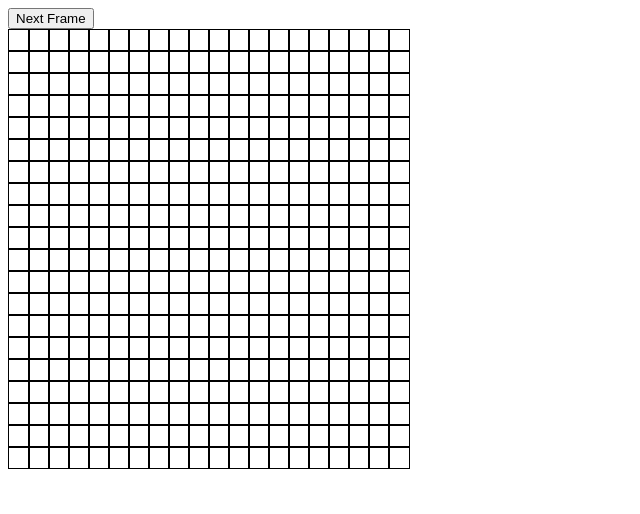
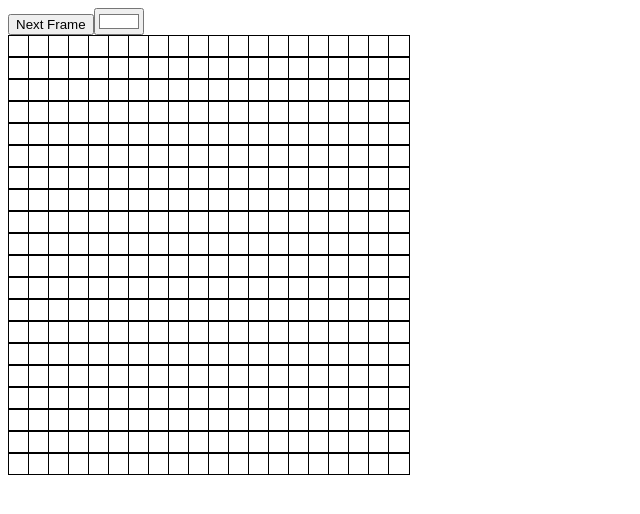
Before and after one commit to tomcorey26/pixel-animator, a React (Create React App) app: page / in a window 1280 px wide. Shown: the top 514 px of the page, without its empty margins (0-640 px from the left). Built offline with nearby package versions, Linux system fonts and the light colour scheme.

Commit message:
different colors now work on grid

```diff
--- a/src/components/Grid.tsx
+++ b/src/components/Grid.tsx
@@ -9,7 +9,7 @@ const numCols = 20;
 const createGrid = (numRows: number, numCols: number) => {
   const rows = [];
   for (let i = 0; i < numRows; i++) {
-    rows.push(Array.from(Array(numCols), () => 0));
+    rows.push(Array.from(Array(numCols), () => "#ffffff"));
   }
   return rows;
 };
@@ -20,10 +20,12 @@ const Grid: React.FC = () => {
     return createGrid(numRows, numCols);
   });
   const [running, setRunning] = useState(false);
+  const [globalColor, setGlobalColor] = useState("#ffffff");
 
   const handleTileClick = (i: number, k: number) => {
-    const newGrid = produce(grid, gridCopy => {
-      gridCopy[i][k] = grid[i][k] ? 0 : 1;
+    const newGrid: any = produce(grid, gridCopy => {
+      console.log(globalColor);
+      gridCopy[i][k] = grid[i][k] !== "#ffffff" ? "#ffffff" : globalColor;
     });
     setGrid(newGrid);
   };
@@ -31,6 +33,10 @@ const Grid: React.FC = () => {
   const createNewFrame = () => {
     setFrames([...frames, grid]);
     setGrid(createGrid(numRows, numCols));
+  };
+
+  const handleColorChange = (event: any) => {
+    setGlobalColor(event.target.value);
   };
 
   return (
@@ -42,6 +48,15 @@ const Grid: React.FC = () => {
       >
         Next Frame
       </button>
+
+      <input
+        type="color"
+        id="color"
+        name="head"
+        value={globalColor}
+        onChange={handleColorChange}
+      />
+
       <div
         style={{
           display: "grid",
@@ -53,9 +68,8 @@ const Grid: React.FC = () => {
             <Tile
               key={`${i}-${k}`}
               isFilled={grid[i][k]}
-              i={i}
-              k={k}
               onClick={() => handleTileClick(i, k)}
+              color={grid[i][k]}
             />
           ))
         )}
--- a/src/components/Tile.tsx
+++ b/src/components/Tile.tsx
@@ -1,20 +1,19 @@
-import React from "react";
+import React, { useState } from "react";
 
 interface Props {
-  i: number;
-  k: number;
-  isFilled: number;
-  onClick: any;
+  isFilled: string;
+  onClick: () => void;
+  color: string;
 }
 
-const Tile: React.FC<Props> = ({ onClick, isFilled }) => {
+const Tile: React.FC<Props> = ({ onClick, isFilled, color }) => {
   return (
     <div
       onClick={onClick}
       style={{
         width: 20,
         height: 20,
-        backgroundColor: isFilled ? "pink" : undefined,
+        backgroundColor: isFilled ? color : undefined,
         border: "solid 1px black"
       }}
     />
```
